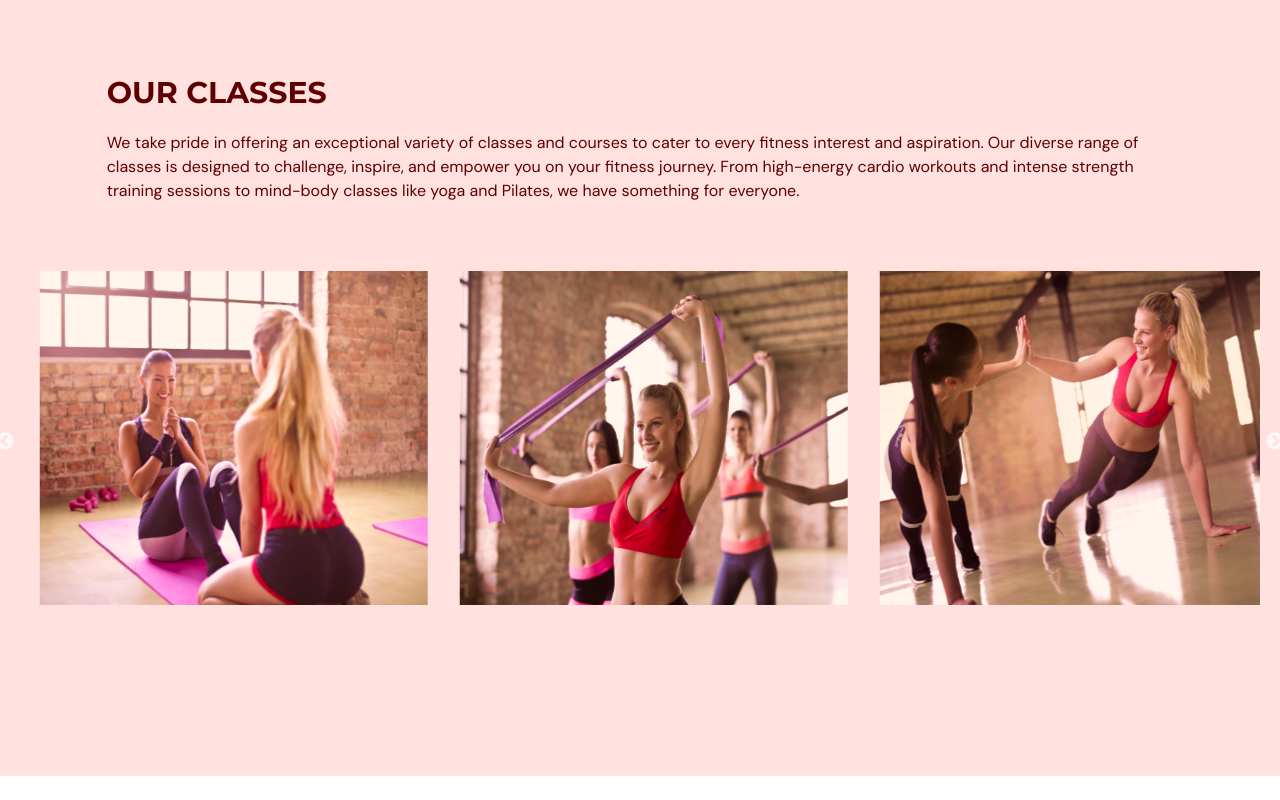
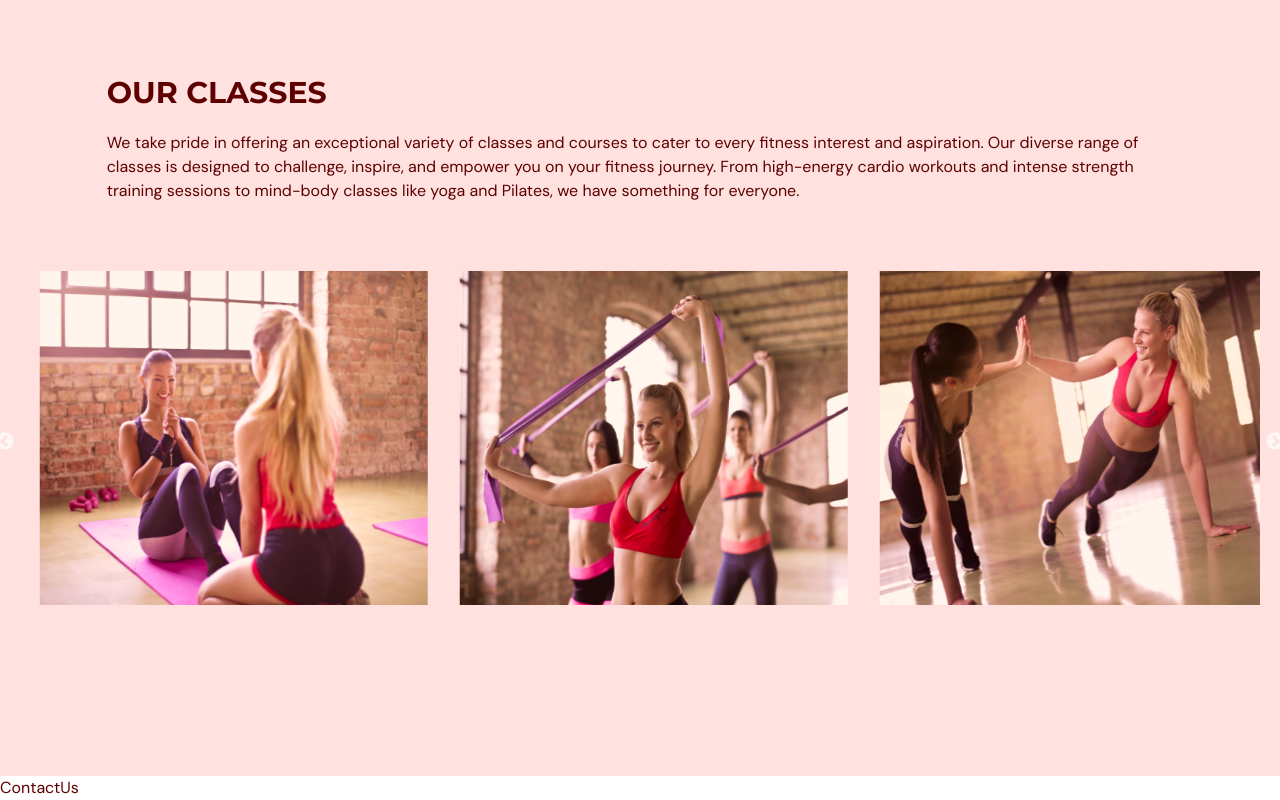
Before and after one commit to aapsi/Fitness-website, a React (Vite) app in the folder fitnessWebsite/: page / in a window 1280 px wide. Shown: the part 2493-3293 px from the top of the page. Before the commit the page ends 3269 px from the top, so only its background shows below. Built offline with nearby package versions, Linux system fonts and the light colour scheme.

Commit message:
contactus page

```diff
--- a/fitnessWebsite/src/App.tsx
+++ b/fitnessWebsite/src/App.tsx
@@ -6,6 +6,7 @@ import Benefits from "@/scenes/benefits";
 import { useEffect, useState } from "react";
 import { SelectedPage } from "@/shared/types";
 import OurClasses from "@/scenes/ourClasses";
+import ContactUs from "@/scenes/contactUs";
 
 function App() {
 
@@ -42,6 +43,7 @@ function App() {
       <Home setSelectedPage = {setSelectedPage}/>
       <Benefits setSelectedPage={setSelectedPage}/>
       <OurClasses setSelectedPage={setSelectedPage} />
+      <ContactUs setSelectedPage={setSelectedPage} />
       </div>
   );
 }
--- /dev/null
+++ b/fitnessWebsite/src/scenes/contactUs/index.tsx
@@ -0,0 +1,14 @@
+import { SelectedPage } from '@/shared/types'
+import React from 'react'
+
+type Props = {
+    setSelectedPage: (value: SelectedPage) => void;
+}
+
+const ContactUs = ({ setSelectedPage }: Props) => {
+  return (
+    <div>ContactUs</div>
+  )
+}
+
+export default ContactUs;
```
Also changed, not shown: 1 other file (tests, documents, lock files or other folders).
